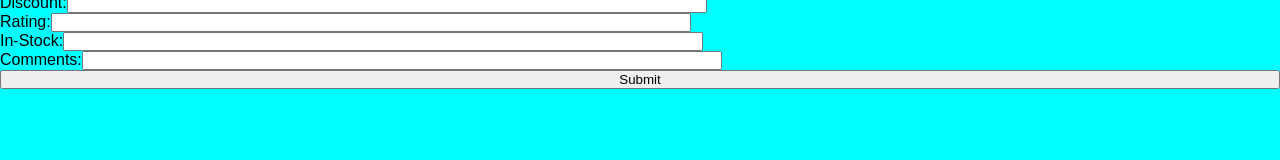
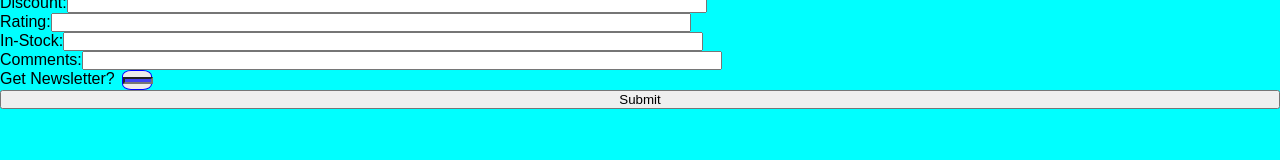
Before and after one commit to Bloom-Sayiorri/e-commerce-app, a React (Create React App) app: page /form in a window 1280 px wide. Shown: the part 188-348 px from the top of the page. Built offline with nearby package versions, Linux system fonts and the light colour scheme.

Commit message:
form page created

```diff
--- a/src/pages/Form.jsx
+++ b/src/pages/Form.jsx
@@ -94,6 +94,13 @@ const Form = () => {
           />
         </label>
 
+        <div className='toggler'>
+          <p className='toggle-text'>Get Newsletter?</p>
+          <div className='toggle-container'>
+            <input className='toggle-btn'/>
+          </div>
+        </div>
+
         <button type="submit">Submit</button>
       </form>
     </div>
--- a/src/styles/form.css
+++ b/src/styles/form.css
@@ -14,3 +14,27 @@
 input {
     width: 50%;
 }
+
+.toggler {
+    display: flex;
+    gap: 7px;
+}
+
+.toggle-text {
+
+}
+
+.toggle-container {
+    width: 30px;
+    background-color: rgb(237, 235, 235);
+    border-radius: 30%;
+    border: solid 1px blue;
+
+}
+
+.toggle-btn {
+    background-color: rgb(64, 64, 243);
+    width: 30px;
+    height: 7px;
+    border-radius: 50%px;
+}
```
